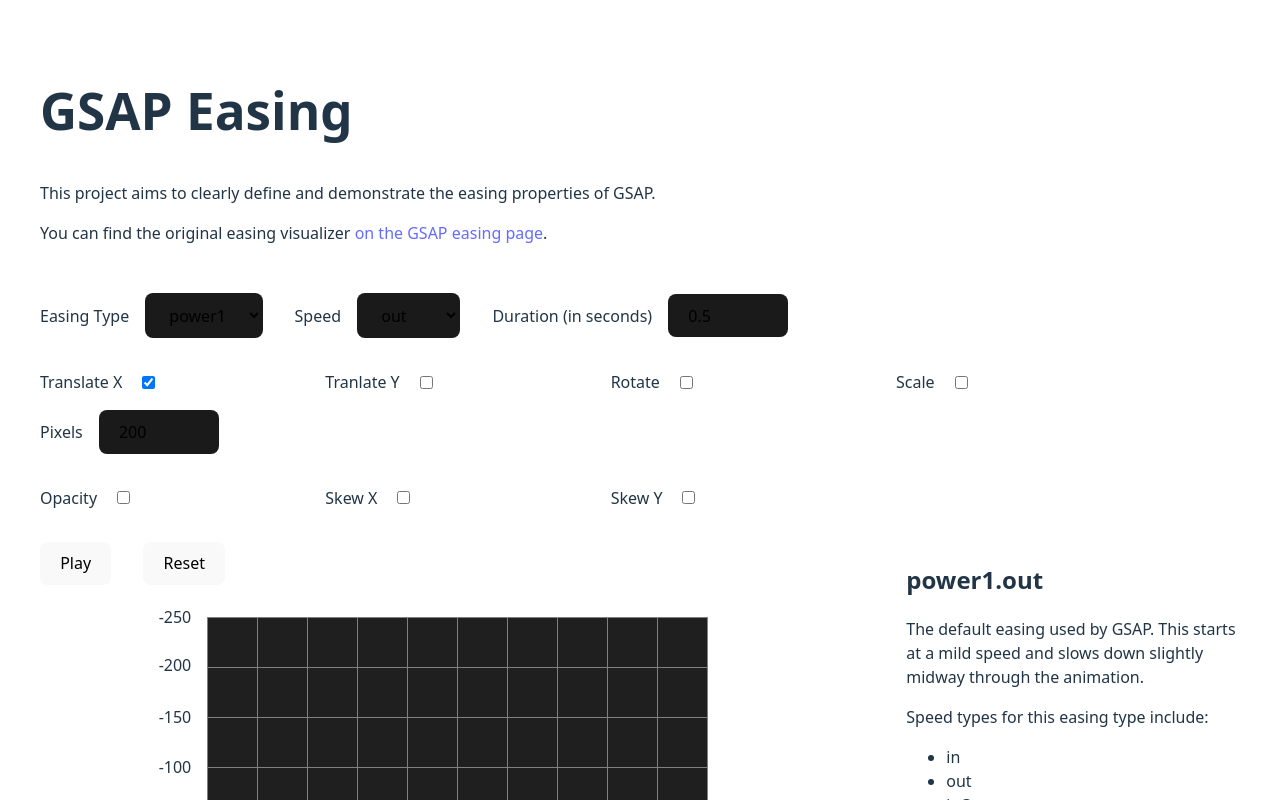
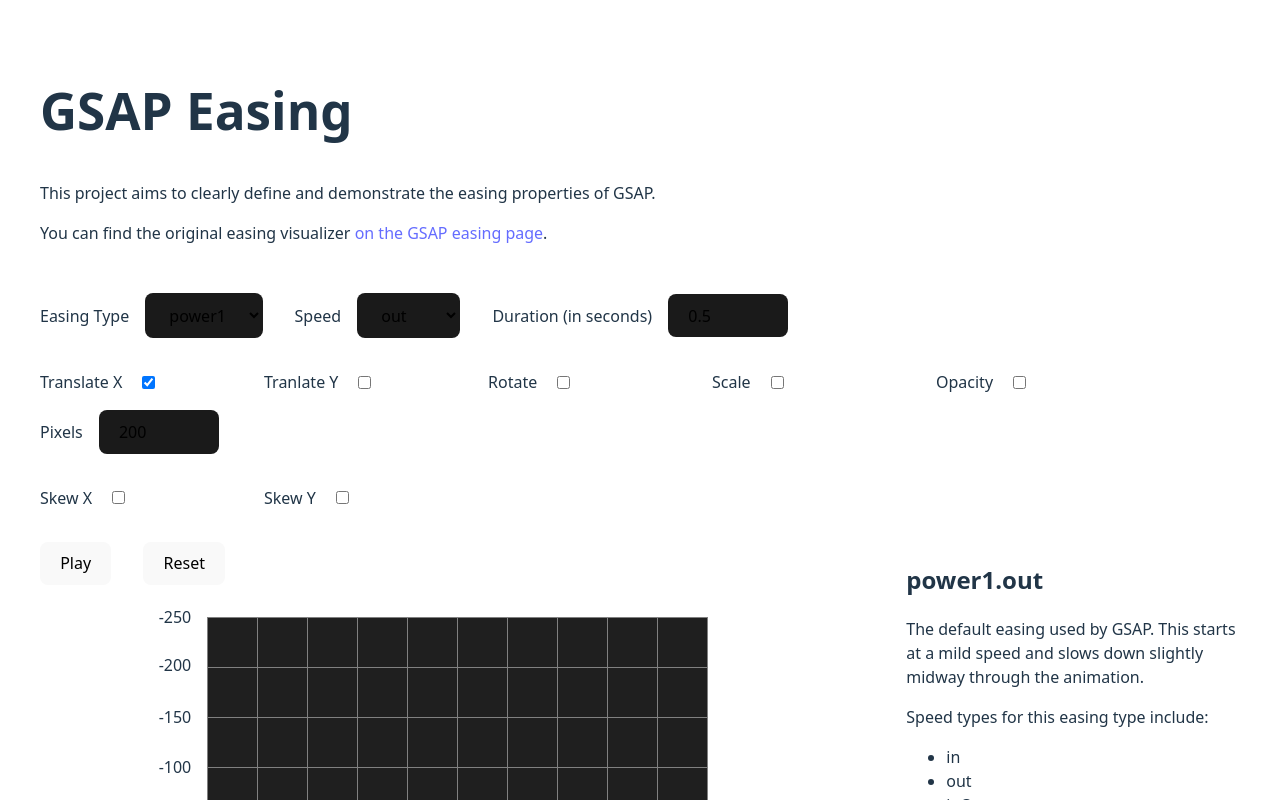
Before and after one commit to ConorCrutchley/gsap-easing, a React (Vite) app: page / in a window 1280 px wide. Shown: the top 800 px of the page. Built offline with nearby package versions, Linux system fonts and the light colour scheme.

Commit message:
refactor: Update filter styling

```diff
--- a/src/components/Filters/AnimationFilters.tsx
+++ b/src/components/Filters/AnimationFilters.tsx
@@ -79,7 +79,6 @@
           />
         </div>
         {filters.animation.x !== null && (
-          <div className="animation-filter">
           <div className="filter">
             <label htmlFor="filters-x-position">Pixels</label>
             <input
@@ -97,7 +96,6 @@
                 );
               }}
             />
-            </div>
           </div>
         )}
       </div>
@@ -121,7 +119,6 @@
           />
         </div>
         {filters.animation.y !== null && (
-          <div className="animation-filter">
           <div className="filter">
             <label htmlFor="filters-y-position">Pixels</label>
             <input
@@ -139,7 +136,6 @@
                 );
               }}
             />
-            </div>
           </div>
         )}
       </div>
--- a/src/index.css
+++ b/src/index.css
@@ -93,17 +93,14 @@
 .animation-filter {
   gap: 1em;
 }
+.animation-filter {
+  width: 12em;
+}
 .filter {
   align-items: center;
 }
 .filter > label {
   font-weight: 500;
-}
-.animation-filter {
-  width: 100%;
-}
-.animation-filter-radio {
-  gap: 0.5em;
 }
 main {
   flex-direction: column;
@@ -224,30 +221,12 @@
   background-color: red;
   border-radius: 1em;
 }
-@media (min-width: 600px) {
-  .animation-filter {
-    width: 46%;
-  }
-}
-@media (min-width: 800px) {
-  .animation-filter {
-    width: 30%;
-  }
-}
 @media (min-width: 1050px) {
   main {
     flex-direction: row;
   }
   main aside {
     width: 40%;
-  }
-  .animation-filter {
-    width: 22.3%;
-  }
-}
-@media (min-width: 1580px) {
-  .animation-filter {
-    width: 10%;
   }
 }
 @media (prefers-color-scheme: light) {
```
Lines whose indentation alone changed are shown as unchanged.
